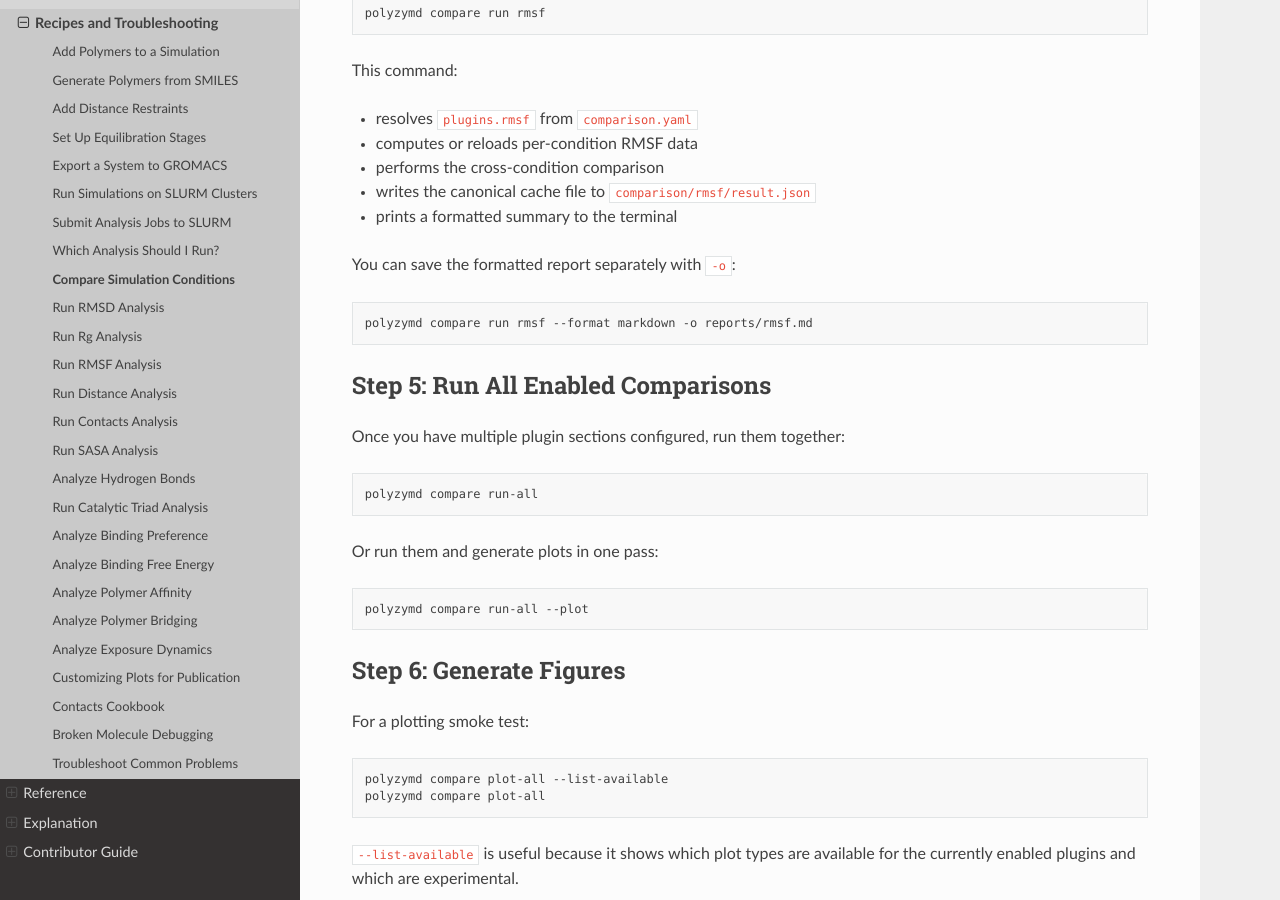
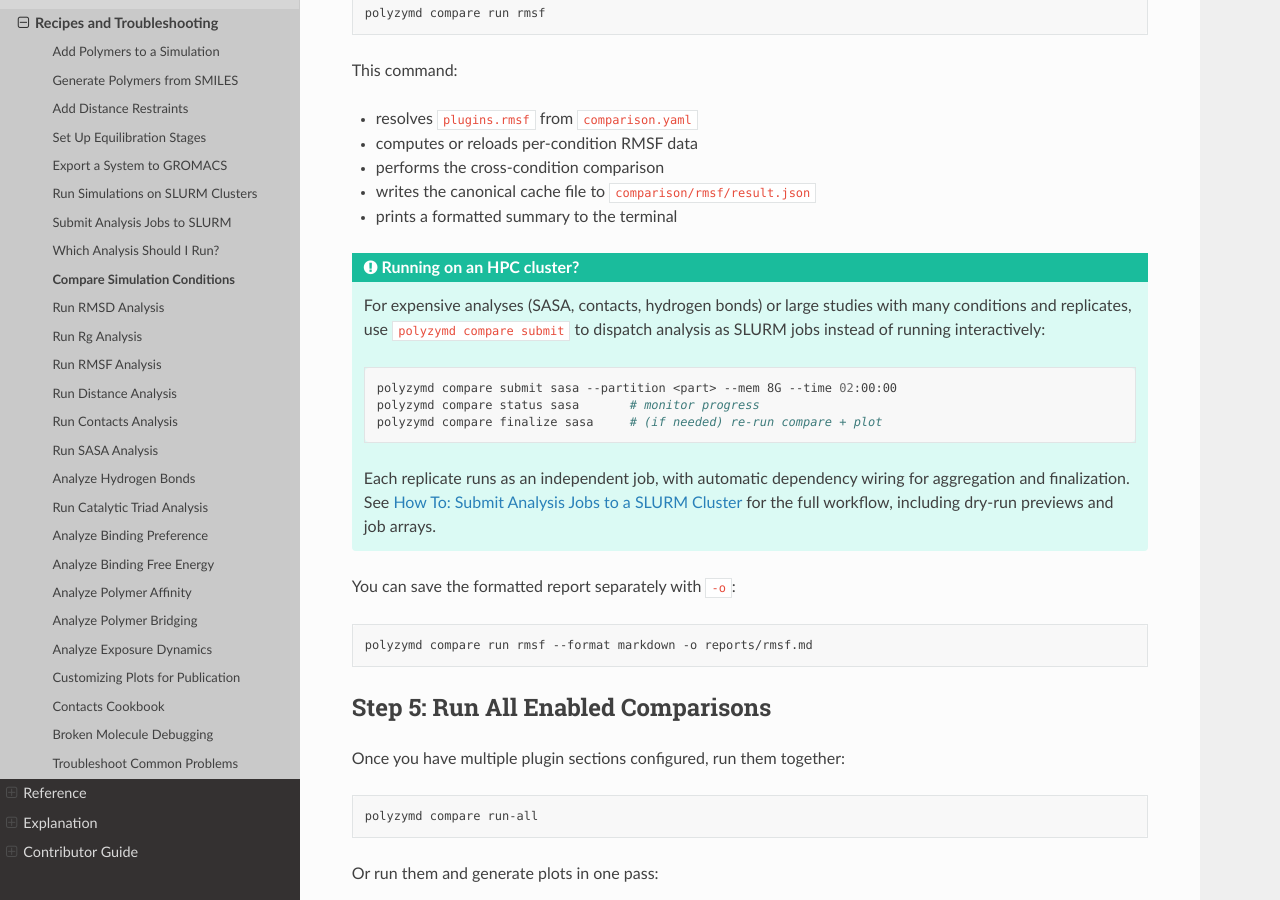
Before and after one commit to joelaforet/polyzymd, a Sphinx documentation site: the page built from docs/source/how_to/analysis_compare_conditions.md, in a window 1280 px wide and 900 px high, scrolled down 3338 px. Built offline with Sphinx 7.4.7 and the Read the Docs theme 3.1.0, drawn with Linux system fonts in a browser that asks for light colours.

Commit message:
docs: improve HPC workflow discoverability in CLI help and tutorials
Add cross-references to 'compare submit' for SLURM-based execution:
- compare group help: show both local and HPC workflows side by side
- compare run help: note that compare submit exists for HPC clusters
- compare init output: mention compare submit for HPC after examples
- first_analysis tutorial: add HPC tip after the compare run step
- complete_workflow tutorial: add HPC tip after the run-all step
- analysis_compare_conditions how-to: add HPC admonition with examples

````diff
--- a/docs/source/how_to/analysis_compare_conditions.md
+++ b/docs/source/how_to/analysis_compare_conditions.md
@@ -179,6 +179,24 @@ This command:
 - writes the canonical cache file to `comparison/rmsf/result.json`
 - prints a formatted summary to the terminal
 
+:::{admonition} Running on an HPC cluster?
+:class: tip
+
+For expensive analyses (SASA, contacts, hydrogen bonds) or large studies with
+many conditions and replicates, use `polyzymd compare submit` to dispatch
+analysis as SLURM jobs instead of running interactively:
+
+```bash
+polyzymd compare submit sasa --partition <part> --mem 8G --time 02:00:00
+polyzymd compare status sasa       # monitor progress
+polyzymd compare finalize sasa     # (if needed) re-run compare + plot
+```
+
+Each replicate runs as an independent job, with automatic dependency wiring
+for aggregation and finalization. See {doc}`hpc_execution` for the full
+workflow, including dry-run previews and job arrays.
+:::
+
 You can save the formatted report separately with `-o`:
 
 ```bash
````
Also changed, not shown: docs/source/tutorials/analysis_complete_workflow.md (+10 -0 lines), docs/source/tutorials/first_analysis.md (+7 -0 lines), 1 other file.
